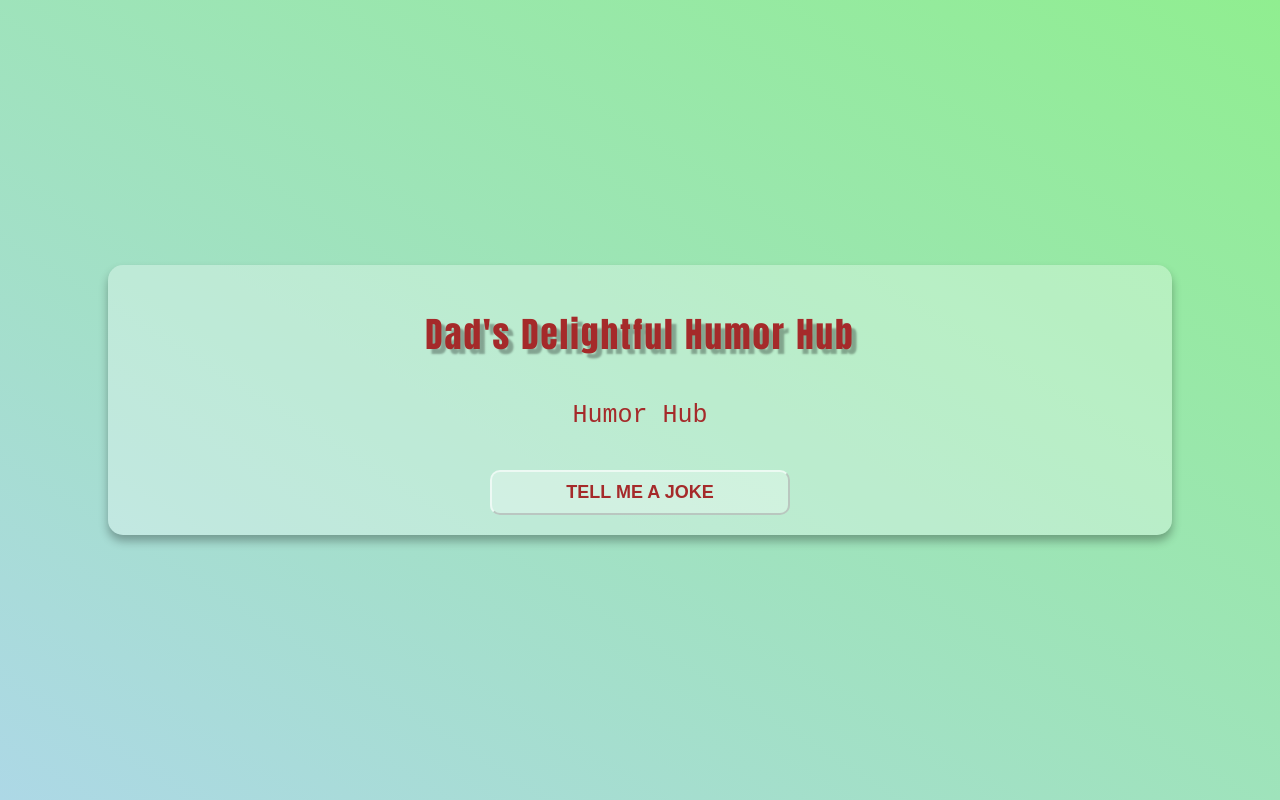
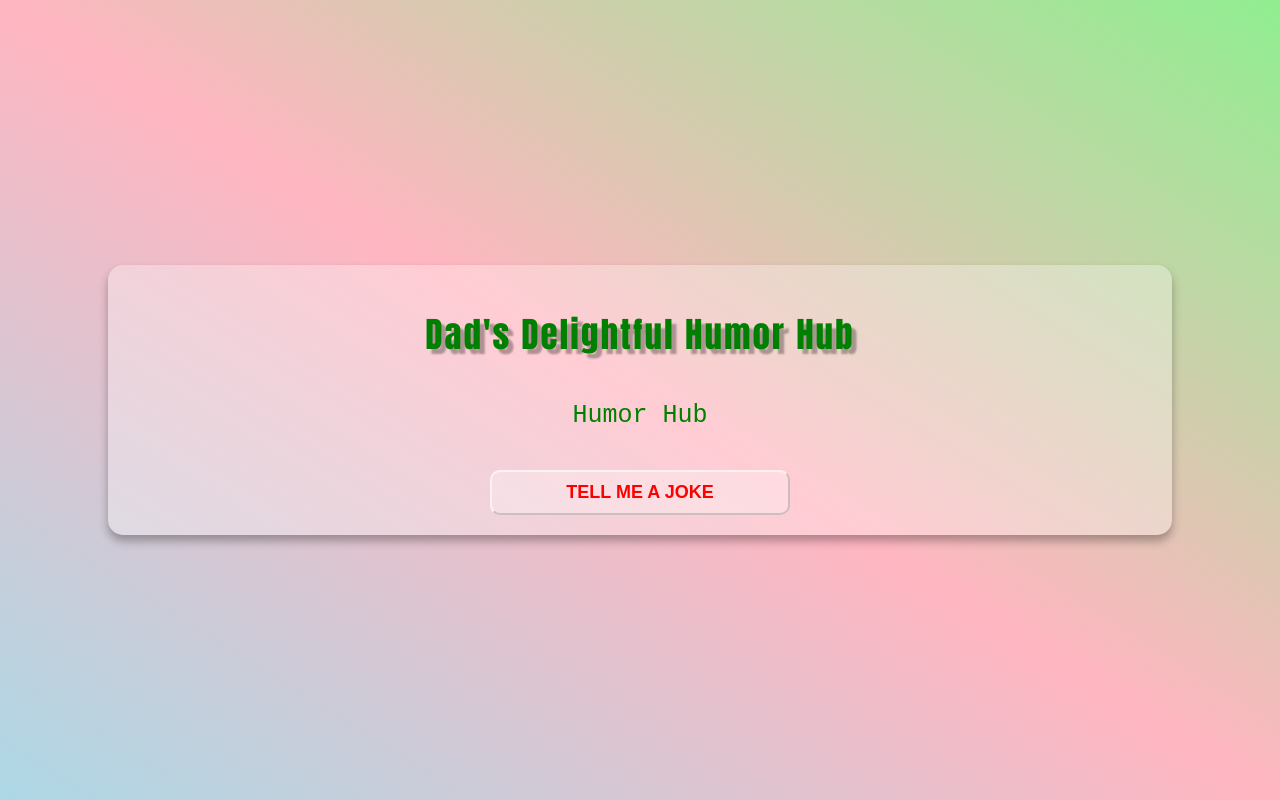
Before and after one commit to FaizzE/Dad-s-Delightful-Humor-Hub, a plain HTML site: page index.html in a window 1280 px wide. Drawn offline with Linux system fonts and the light colour scheme.

Commit message:
Update style.css

```diff
--- a/style.css
+++ b/style.css
@@ -1,6 +1,6 @@
 body{
     margin: 0;
-    background: linear-gradient(to left bottom,lightgreen,lightblue);
+    background: linear-gradient(to left bottom,lightgreen,lightpink,lightblue);
     min-height:100vh;
     display:flex;
     justify-content: center;
@@ -14,7 +14,7 @@ body{
     border-radius: 15px;
     width:80%;
     text-align: center;
-    color:brown;
+    color:green;
 }
 .heading{
     font-size: 35px;
@@ -38,7 +38,7 @@ body{
    border-color:rgba(255, 255, 255,.6);
    text-transform: uppercase;
    width:300px;
-   color:brown;
+   color:red;
 }
 .btn:hover{
    background-color:rgba(255, 255, 255,.5);
```
